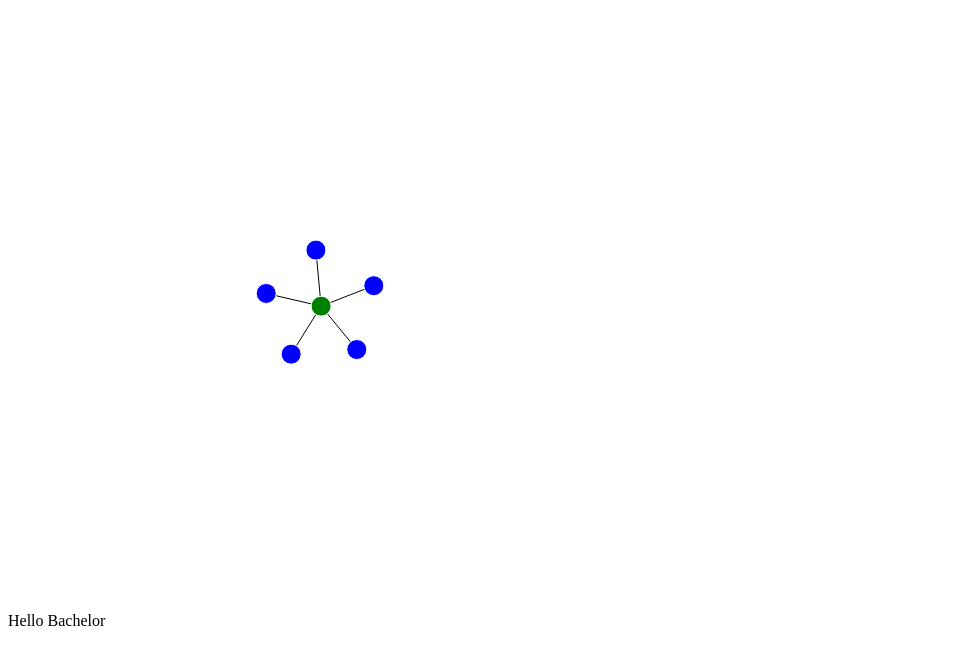
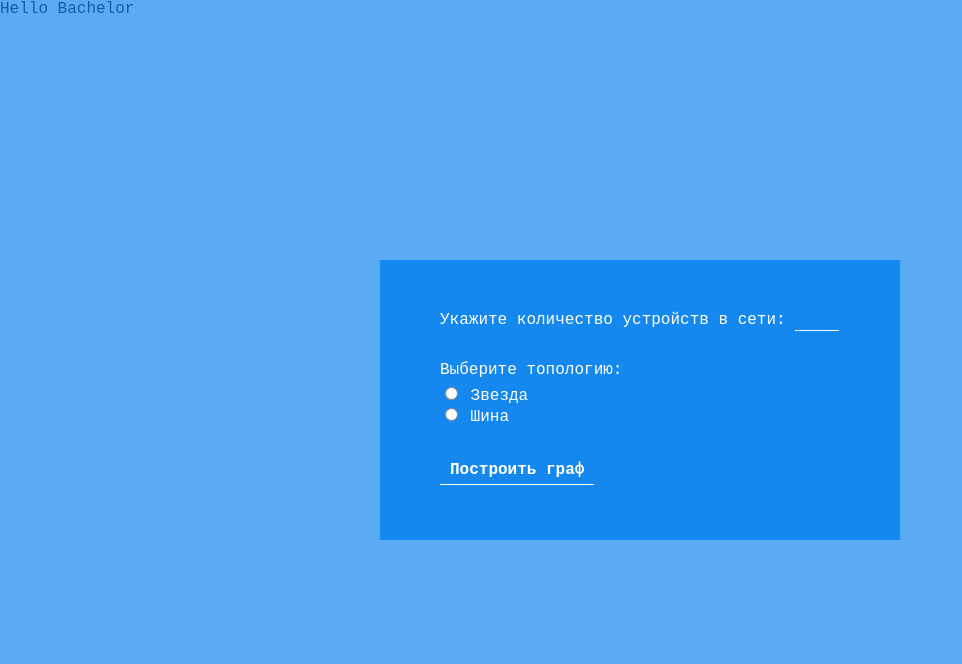
Before and after one commit to chakzefir/diploma-d3, a website built with webpack: page dist/index.html in a window 1280 px wide. Shown: the whole page, without its empty margins (0-962 px from the left). Built offline with nearby package versions, Linux system fonts and the light colour scheme.

Commit message:
Add settings screen

```diff
--- a/dist/index.html
+++ b/dist/index.html
@@ -6,22 +6,26 @@
     <link rel="stylesheet" href="styles.css">
 </head>
 <body>
+
+<div class="settings-modal">
     <form action="" class="Settings">
         <div class="form-line">
-        <label for="devices">Укажите количество устройств в сети</label>
-        <input type="number" id="devices" name="devices" max="20"/>
+            <label for="devices">Укажите количество устройств в сети:</label>
+            <input type="number" id="devices" name="devices" min="1" max="20" required/>
         </div>
         <div class="form-line">
-        <label for="topology">Выберите топологию</label>
-        <select id="topology" name="topology">
-            <option value="bus">Шина</option>
-            <option value="star">Звезда</option>
-        </select>
+            <p class="label">Выберите топологию:</p>
+            <input type="radio" name="topology" id="star" value="star" required>
+            <label for="star">Звезда</label>
+            <br>
+            <input type="radio" name="topology" id="bus" value="bus">
+            <label for="bus">Шина</label>
         </div>
         <div class="form__line">
-        <input type="submit" />
+            <input type="submit" value="Построить граф"/>
         </div>
     </form>
+</div>
 <svg></svg>
 <script src="main.js"></script>
 </body>
--- a/dist/styles.css
+++ b/dist/styles.css
@@ -1,3 +1,59 @@
+body {
+    margin: 0;
+    font-family: "Courier New", "Arial", sans-serif;
+}
+.form-line {
+    margin: 30px 0;
+}
+label, .label {
+    font-size: 16px;
+    margin: 5px 0;
+    color: white;
+}
+input {
+    background: transparent;
+    border: none;
+    outline: aqua;
+    font-size: 16px;
+    font-family: inherit;
+    color: white;
+    font-weight: bold;
+    border-bottom: 1px solid white;
+}
+input[name="devices"] {
+    width: 40px;
+}
+input[type="submit"] {
+    cursor: pointer;
+    padding: 5px 10px;
+    transition: all 0.2s ease-in-out;
+}
+input[type="submit"]:hover {
+    background: #fff;
+    color: #1488ee;
+}
+.settings-modal {
+    position: fixed;
+    top: 0;
+    left: 0;
+    right: 0;
+    bottom: 0;
+    background:rgba(20,136,238, 0.7);
+}
 .Settings {
+    position: absolute;
+    left: 0;
+    right: 0;
+    top: 0;
+    bottom: 0;
+    margin: auto;
+    padding: 20px 60px 60px;
+    width: 400px;
+    height: 200px;
+    background: #1488ee;
+}
+
+svg {
     display: none;
+    border: #1483ff dashed 2px;
 }
```
Lines whose indentation alone changed are shown as unchanged.
